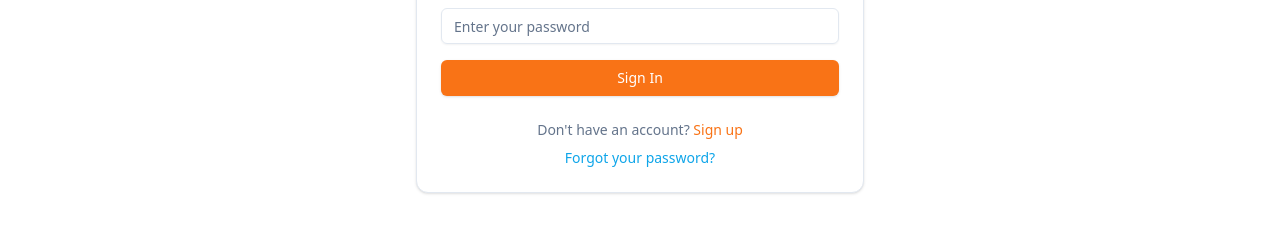
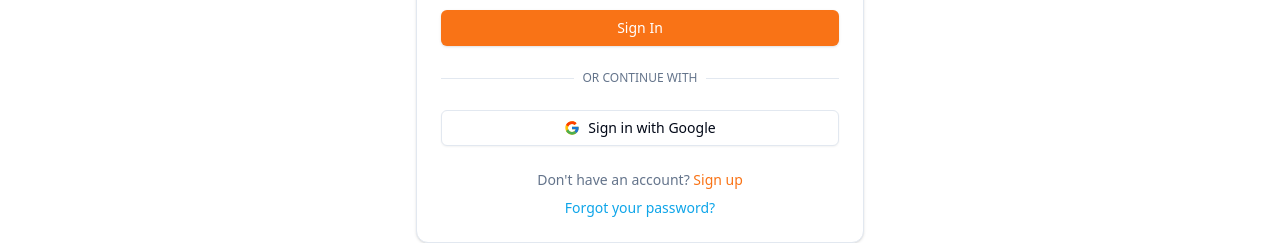
Before and after one commit to Mut-allay/Collab-fit-, a React (Vite) app in the folder apps/web/: page /login in a window 1280 px wide. Shown: the part 480-723 px from the top of the page. Built offline with nearby package versions, Linux system fonts and the light colour scheme; no server answers.

Commit message:
fix: resolve onboarding schema import issues and fix build

```diff
--- a/apps/web/package.json
+++ b/apps/web/package.json
@@ -15,7 +15,6 @@
   },
   "dependencies": {
     "@fitspark/shared": "workspace:*",
-    "@hookform/resolvers": "^3.10.0",
     "@radix-ui/react-dialog": "^1.1.5",
     "@radix-ui/react-dropdown-menu": "^2.1.4",
     "@radix-ui/react-label": "^2.1.7",
@@ -38,6 +37,7 @@
   },
   "devDependencies": {
     "@eslint/js": "^9.30.1",
+    "@hookform/resolvers": "^3.10.0",
     "@types/node": "^22.10.2",
     "@types/react": "^19.1.8",
     "@types/react-dom": "^19.1.6",
--- a/apps/web/src/contexts/AuthContext.tsx
+++ b/apps/web/src/contexts/AuthContext.tsx
@@ -3,6 +3,8 @@ import {
   User,
   signInWithEmailAndPassword,
   createUserWithEmailAndPassword,
+  GoogleAuthProvider,
+  signInWithPopup,
   signOut,
   onAuthStateChanged,
   updateProfile,
@@ -22,6 +24,7 @@ interface AuthContextType {
     displayName?: string
   ) => Promise<void>;
   login: (email: string, password: string) => Promise<void>;
+  loginWithGoogle: () => Promise<void>;
   logout: () => Promise<void>;
   resetPassword: (email: string) => Promise<void>;
   updateUserProfile: (data: Partial<FitSparkUser>) => Promise<void>;
@@ -76,6 +79,31 @@ export function AuthProvider({ children }: AuthProviderProps) {
 
   async function login(email: string, password: string) {
     await signInWithEmailAndPassword(auth, email, password);
+  }
+
+  async function loginWithGoogle() {
+    const provider = new GoogleAuthProvider();
+    const { user } = await signInWithPopup(auth, provider);
+
+    // Check if the user is new
+    const userDocRef = doc(db, "users", user.uid);
+    const userDoc = await getDoc(userDocRef);
+
+    // If the user doesn't exist in Firestore, create a new document
+    if (!userDoc.exists()) {
+      const userData: Omit<FitSparkUser, "createdAt" | "updatedAt"> = {
+        uid: user.uid,
+        email: user.email!,
+        displayName: user.displayName || "",
+        role: "user" as UserRole,
+        onboardingCompleted: false,
+      };
+      await setDoc(userDocRef, {
+        ...userData,
+        createdAt: new Date(),
+        updatedAt: new Date(),
+      });
+    }
   }
 
   async function logout() {
@@ -136,6 +164,7 @@ export function AuthProvider({ children }: AuthProviderProps) {
     loading,
     signup,
     login,
+    loginWithGoogle,
     logout,
     resetPassword,
     updateUserProfile,
--- a/apps/web/src/pages/LoginPage.tsx
+++ b/apps/web/src/pages/LoginPage.tsx
@@ -30,10 +30,38 @@ const loginSchema = z.object({
 
 type LoginFormValues = z.infer<typeof loginSchema>;
 
+// A simple SVG for the Google icon to keep the component self-contained.
+const GoogleIcon = (props: React.SVGProps<SVGSVGElement>) => (
+  <svg
+    xmlns="http://www.w3.org/2000/svg"
+    viewBox="0 0 48 48"
+    width="24px"
+    height="24px"
+    {...props}
+  >
+    <path
+      fill="#FFC107"
+      d="M43.611,20.083H42V20H24v8h11.303c-1.649,4.657-6.08,8-11.303,8c-6.627,0-12-5.373-12-12s5.373-12,12-12c3.059,0,5.842,1.154,7.961,3.039l5.657-5.657C34.046,6.053,29.268,4,24,4C12.955,4,4,12.955,4,24s8.955,20,20,20s20-8.955,20-20C44,22.659,43.862,21.35,43.611,20.083z"
+    />
+    <path
+      fill="#FF3D00"
+      d="M6.306,14.691l6.571,4.819C14.655,15.108,18.961,12,24,12c3.059,0,5.842,1.154,7.961,3.039l5.657-5.657C34.046,6.053,29.268,4,24,4C16.318,4,9.656,8.337,6.306,14.691z"
+    />
+    <path
+      fill="#4CAF50"
+      d="M24,44c5.166,0,9.86-1.977,13.409-5.192l-6.19-5.238C29.211,35.091,26.715,36,24,36c-5.222,0-9.657-3.356-11.303-7.918l-6.522,5.025C9.505,39.556,16.227,44,24,44z"
+    />
+    <path
+      fill="#1976D2"
+      d="M43.611,20.083H42V20H24v8h11.303c-0.792,2.237-2.231,4.166-4.087,5.571l6.19,5.238C42.021,35.596,44,30.138,44,24C44,22.659,43.862,21.35,43.611,20.083z"
+    />
+  </svg>
+);
+
 export default function LoginPage() {
   const [isLoading, setIsLoading] = useState(false);
   const navigate = useNavigate();
-  const { login } = useAuth();
+  const { login, loginWithGoogle } = useAuth();
   const { toast } = useToast();
 
   const form = useForm<LoginFormValues>({
@@ -60,6 +88,29 @@ export default function LoginPage() {
           error instanceof Error
             ? error.message
             : "An error occurred during login.",
+        variant: "destructive",
+      });
+    } finally {
+      setIsLoading(false);
+    }
+  };
+
+  const handleGoogleSignIn = async () => {
+    setIsLoading(true);
+    try {
+      await loginWithGoogle();
+      toast({
+        title: "Success!",
+        description: "You have been logged in successfully with Google.",
+      });
+      navigate("/dashboard");
+    } catch (error) {
+      toast({
+        title: "Google Sign-In Failed",
+        description:
+          error instanceof Error
+            ? error.message
+            : "An error occurred during Google Sign-In.",
         variant: "destructive",
       });
     } finally {
@@ -130,6 +181,29 @@ export default function LoginPage() {
             </form>
           </Form>
 
+          {/* Divider */}
+          <div className="relative my-6">
+            <div className="absolute inset-0 flex items-center">
+              <span className="w-full border-t" />
+            </div>
+            <div className="relative flex justify-center text-xs uppercase">
+              <span className="bg-background px-2 text-muted-foreground">
+                Or continue with
+              </span>
+            </div>
+          </div>
+
+          {/* Google Sign-In Button */}
+          <Button
+            variant="outline"
+            className="w-full flex items-center gap-2"
+            onClick={handleGoogleSignIn}
+            disabled={isLoading}
+          >
+            <GoogleIcon />
+            Sign in with Google
+          </Button>
+
           <div className="mt-6 text-center">
             <p className="text-sm text-muted-foreground">
               Don't have an account?{" "}
--- a/apps/web/src/pages/OnboardingPage.tsx
+++ b/apps/web/src/pages/OnboardingPage.tsx
@@ -3,8 +3,8 @@ import { useNavigate } from "react-router-dom";
 import { useForm } from "react-hook-form";
 import { zodResolver } from "@hookform/resolvers/zod";
 import { motion, AnimatePresence } from "framer-motion";
+import { z } from "zod";
 import { useAuth } from "../contexts/AuthContext";
-import { OnboardingSchema, type OnboardingData } from "@fitspark/shared";
 import { Button } from "@/components/ui/button";
 import {
   Card,
@@ -40,6 +40,71 @@ import {
   Dumbbell,
   CheckCircle,
 } from "lucide-react";
+
+// Onboarding form schema
+const OnboardingSchema = z.object({
+  // Step 1: Basic Info
+  displayName: z.string().min(2, "Name must be at least 2 characters"),
+  age: z
+    .number()
+    .int()
+    .min(13, "Must be at least 13 years old")
+    .max(120, "Invalid age"),
+  gender: z.enum(["male", "female", "other", "prefer_not_to_say"]),
+
+  // Step 2: Physical Info
+  height: z
+    .number()
+    .positive("Height must be positive")
+    .min(100, "Height must be at least 100cm")
+    .max(250, "Height must be less than 250cm"),
+  weight: z
+    .number()
+    .positive("Weight must be positive")
+    .min(30, "Weight must be at least 30kg")
+    .max(300, "Weight must be less than 300kg"),
+  targetWeight: z
+    .number()
+    .positive("Target weight must be positive")
+    .min(30, "Target weight must be at least 30kg")
+    .max(300, "Target weight must be less than 300kg"),
+
+  // Step 3: Fitness Goals
+  goal: z.enum([
+    "weight_loss",
+    "muscle_gain",
+    "strength",
+    "endurance",
+    "general_fitness",
+  ]),
+  fitnessExperience: z.enum(["beginner", "intermediate", "advanced"]),
+
+  // Step 4: Activity & Schedule
+  activityLevel: z.enum([
+    "sedentary",
+    "lightly_active",
+    "moderately_active",
+    "very_active",
+    "extremely_active",
+  ]),
+  workoutDaysPerWeek: z
+    .number()
+    .int()
+    .min(1, "At least 1 day per week")
+    .max(7, "Maximum 7 days per week"),
+  workoutDuration: z
+    .number()
+    .int()
+    .positive("Duration must be positive")
+    .min(15, "Minimum 15 minutes")
+    .max(180, "Maximum 180 minutes"),
+
+  // Step 5: Equipment & Health
+  equipment: z.array(z.string()).min(1, "Select at least one equipment option"),
+  injuries: z.array(z.string()).optional(),
+});
+
+type OnboardingData = z.infer<typeof OnboardingSchema>;
 
 const GOALS = [
   {
--- a/apps/web/vite.config.ts
+++ b/apps/web/vite.config.ts
@@ -8,6 +8,8 @@ export default defineConfig({
   resolve: {
     alias: {
       "@": path.resolve(__dirname, "./src"),
+
+      "~": path.resolve(__dirname, "../../node_modules"),
     },
   },
 });
```
Also changed, not shown: 1 other file (tests, documents, lock files or other folders).
